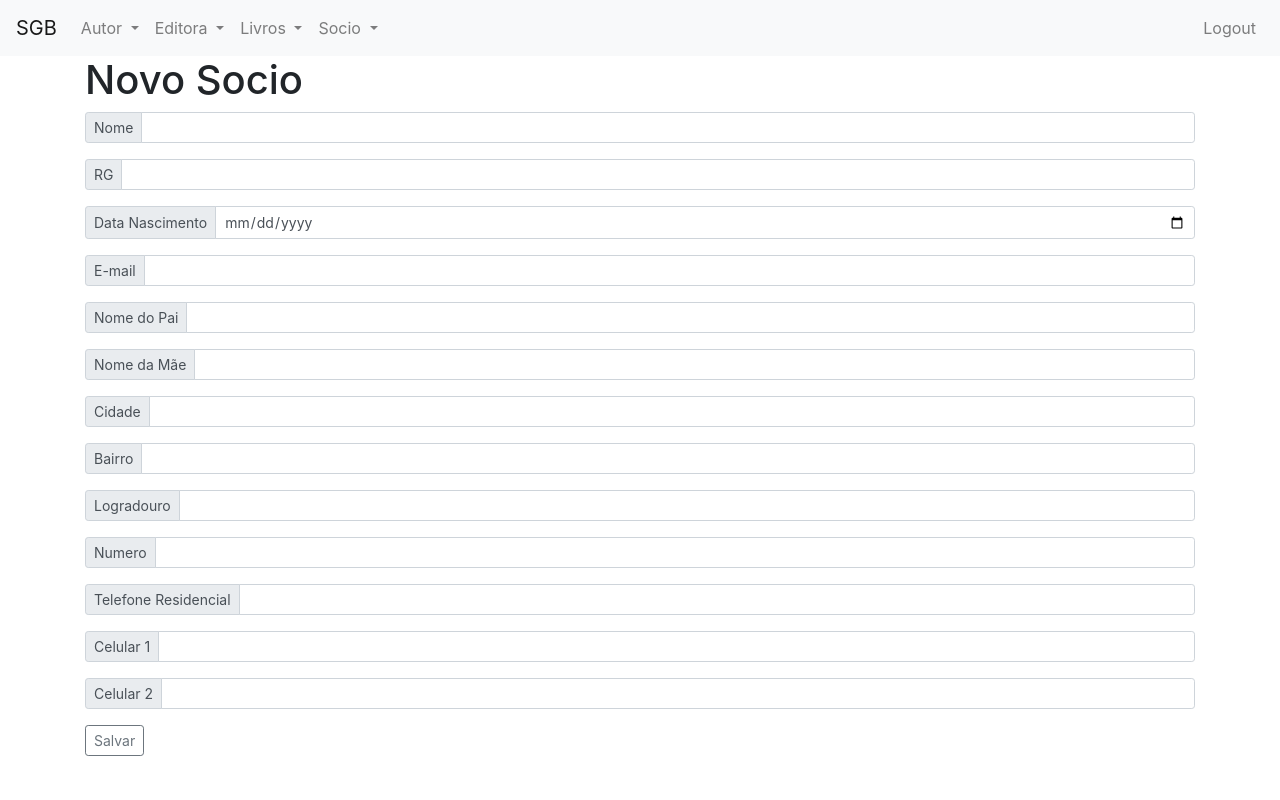
After one commit to palharez/ninive, a Flask app: template sgb/templates/socio/create.html in a window 1280 px wide. The commit adds this page. Run offline with Flask 2, Linux system fonts and the light colour scheme; the template is opened without the code that fills it, so the values that code supplies are empty; some libraries are stand-ins or nearby versions.

Commit message:
Add socio controllers

```diff
--- a/sgb/__init__.py
+++ b/sgb/__init__.py
@@ -27,12 +27,13 @@ def create_app(dbname='TCC'):
     def hello():
         return 'Hello'
 
-    from sgb.controllers import autor, editora, funcionario, livro, landing
+    from sgb.controllers import autor, editora, funcionario, livro, landing, socio
 
     app.register_blueprint(funcionario.bp)
     app.register_blueprint(autor.bp)
     app.register_blueprint(editora.bp)
     app.register_blueprint(livro.bp)
     app.register_blueprint(landing.bp)
+    app.register_blueprint(socio.bp)
 
     return app
--- a/sgb/templates/base.html
+++ b/sgb/templates/base.html
@@ -48,6 +48,15 @@
                 <a class="dropdown-item" href="{{ url_for('livro.update_status') }}">Status</a>
                 </div>
             </li>
+            <li class="nav-item dropdown">
+                <a class="nav-link dropdown-toggle" href="#" id="navbarDropdown" role="button" data-toggle="dropdown" aria-haspopup="true" aria-expanded="false">
+                Socio
+                </a>
+                <div class="dropdown-menu" aria-labelledby="navbarDropdown">
+                <a class="dropdown-item" href="{{ url_for('socio.index') }}">Listar</a>
+                <a class="dropdown-item" href="{{ url_for('socio.create') }}">Cadastrar</a>
+                </div>
+            </li>
             </ul>
             <div class="form-inline my-2 my-lg-0">
                     <div class="navbar-nav mr-auto">
--- /dev/null
+++ b/sgb/templates/socio/create.html
@@ -0,0 +1,86 @@
+{% extends 'base.html' %}
+
+{% block content %}
+    <h1>Novo Socio</h1>
+    <form method="POST">
+        <div class="input-group input-group-sm mb-3">
+            <div class="input-group-prepend">
+                <span class="input-group-text" id="inputGroup-sizing-sm">Nome</span>
+            </div>
+            <input name="nome" type="text" aria-label="Default" class="form-control" aria-describedby="inputGroup-sizing-default" id="nome" required>
+        </div>
+        <div class="input-group input-group-sm mb-3">
+            <div class="input-group-prepend">
+                <span class="input-group-text" id="inputGroup-sizing-sm">RG</span>
+            </div>
+            <input name="rg" type="number" aria-label="Default" class="form-control" aria-describedby="inputGroup-sizing-default" id="rg" required>
+        </div>
+        <div class="input-group input-group-sm mb-3">
+            <div class="input-group-prepend">
+                <span class="input-group-text" id="inputGroup-sizing-sm">Data Nascimento</span>
+            </div>
+            <input name="nasc"  type="date" aria-label="Default" class="form-control" aria-describedby="inputGroup-sizing-default" id="nasc" required>
+        </div>
+        <div class="input-group input-group-sm mb-3">
+            <div class="input-group-prepend">
+                <span class="input-group-text" id="inputGroup-sizing-sm">E-mail</span>
+            </div>
+            <input name="email" type="text"  aria-label="Default" class="form-control" aria-describedby="inputGroup-sizing-default" id="email" required>
+      </div>
+        <div class="input-group input-group-sm mb-3">
+            <div class="input-group-prepend">
+                <span class="input-group-text" id="inputGroup-sizing-sm">Nome do Pai</span>
+            </div>
+            <input name="nome_pai" type="text" aria-label="Default" class="form-control" aria-describedby="inputGroup-sizing-default" id="nome_pai" required>
+        </div>
+        <div class="input-group input-group-sm mb-3">
+            <div class="input-group-prepend">
+                <span class="input-group-text" id="inputGroup-sizing-sm">Nome da Mãe</span>
+            </div>
+            <input name="nome_mae" type="text" aria-label="Default" class="form-control" aria-describedby="inputGroup-sizing-default" id="nome_mae" required>
+        </div>
+        <div class="input-group input-group-sm mb-3">
+            <div class="input-group-prepend">
+               <span class="input-group-text" id="inputGroup-sizing-sm">Cidade</span>
+            </div>
+           <input name="cidade"  type="text" aria-label="Default" class="form-control" aria-describedby="inputGroup-sizing-default" id="cidade" required>
+        </div>
+        <div class="input-group input-group-sm mb-3">
+            <div class="input-group-prepend">
+                <span class="input-group-text" id="inputGroup-sizing-sm">Bairro</span>
+            </div>
+            <input name="bairro" type="text" aria-label="Default" class="form-control" aria-describedby="inputGroup-sizing-default" id="bairro" required>
+        </div>
+        <div class="input-group input-group-sm mb-3">
+            <div class="input-group-prepend">
+                <span class="input-group-text" id="inputGroup-sizing-sm">Logradouro</span>
+            </div>
+            <input name="logradouro" type="text" aria-label="Default" class="form-control" aria-describedby="inputGroup-sizing-default" id="logradouro" required>
+        </div>
+        <div class="input-group input-group-sm mb-3">
+            <div class="input-group-prepend">
+                <span class="input-group-text" id="inputGroup-sizing-sm">Numero</span>
+            </div>
+            <input name="numero" type="number" aria-label="Default" class="form-control" aria-describedby="inputGroup-sizing-default" id="numero" required>
+        </div>
+        <div class="input-group input-group-sm mb-3">
+            <div class="input-group-prepend">
+                <span class="input-group-text" id="inputGroup-sizing-sm">Telefone Residencial</span>
+            </div>
+            <input name="tel_res" type="number" aria-label="Default" class="form-control" aria-describedby="inputGroup-sizing-default" id="tel_res" required>
+        </div>
+        <div class="input-group input-group-sm mb-3">
+            <div class="input-group-prepend">
+                <span class="input-group-text" id="inputGroup-sizing-sm">Celular 1</span>
+            </div>
+            <input name="cel_1" type="number" aria-label="Default" class="form-control" aria-describedby="inputGroup-sizing-default" id="cel_1" required>
+        </div>
+        <div class="input-group input-group-sm mb-3">
+            <div class="input-group-prepend">
+                <span class="input-group-text" id="inputGroup-sizing-sm">Celular 2</span>
+            </div>
+            <input name="cel_2" type="number" aria-label="Default" class="form-control" aria-describedby="inputGroup-sizing-default" id="cel_2" >
+        </div>
+        <input type="submit" class="btn btn-outline-secondary btn-sm" value="Salvar">
+    </form>
+{% endblock %}
```
Also changed, not shown: sgb/controllers/socio.py (added, +85 -0 lines), sgb/templates/socio/index.html (added, +37 -0 lines), sgb/templates/socio/verifica.html (added, +23 -0 lines).
